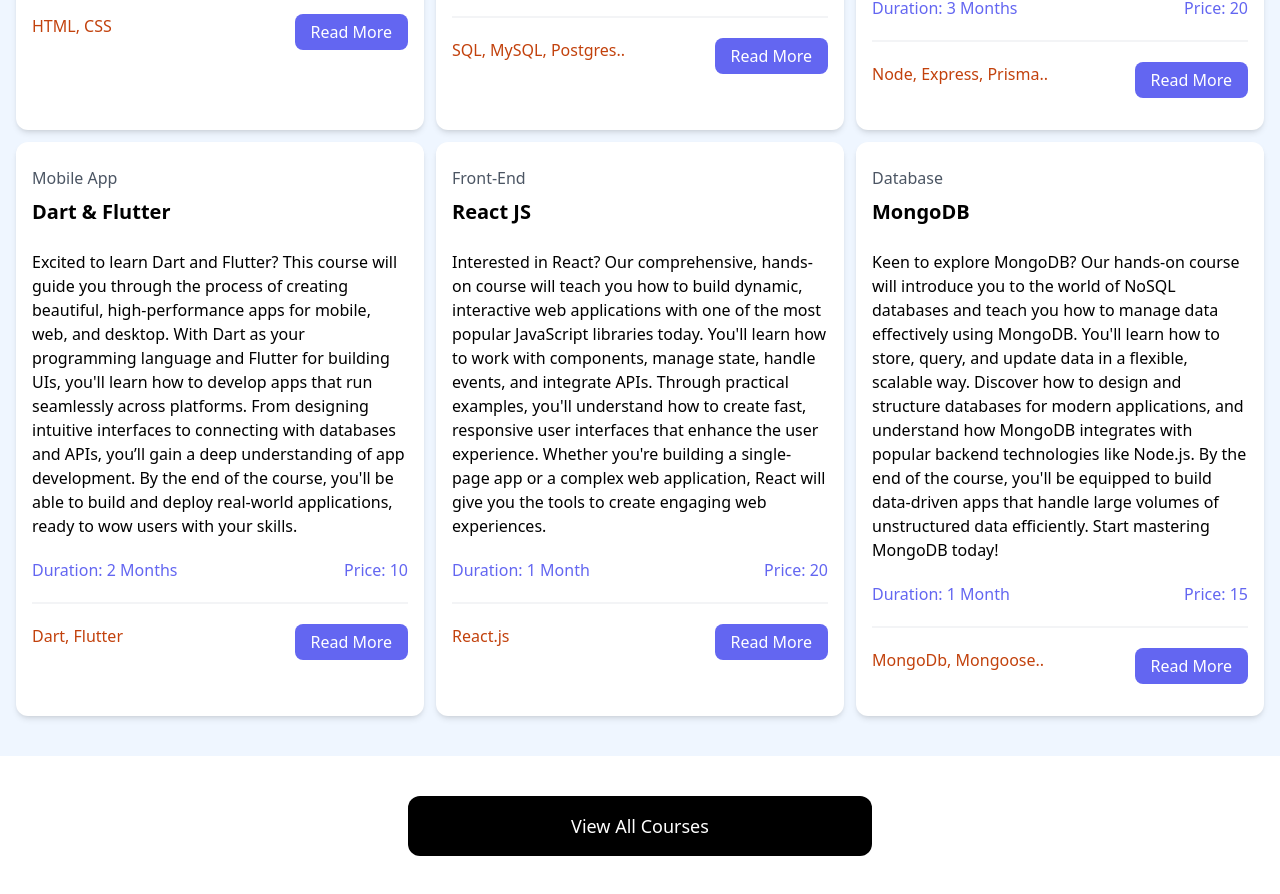
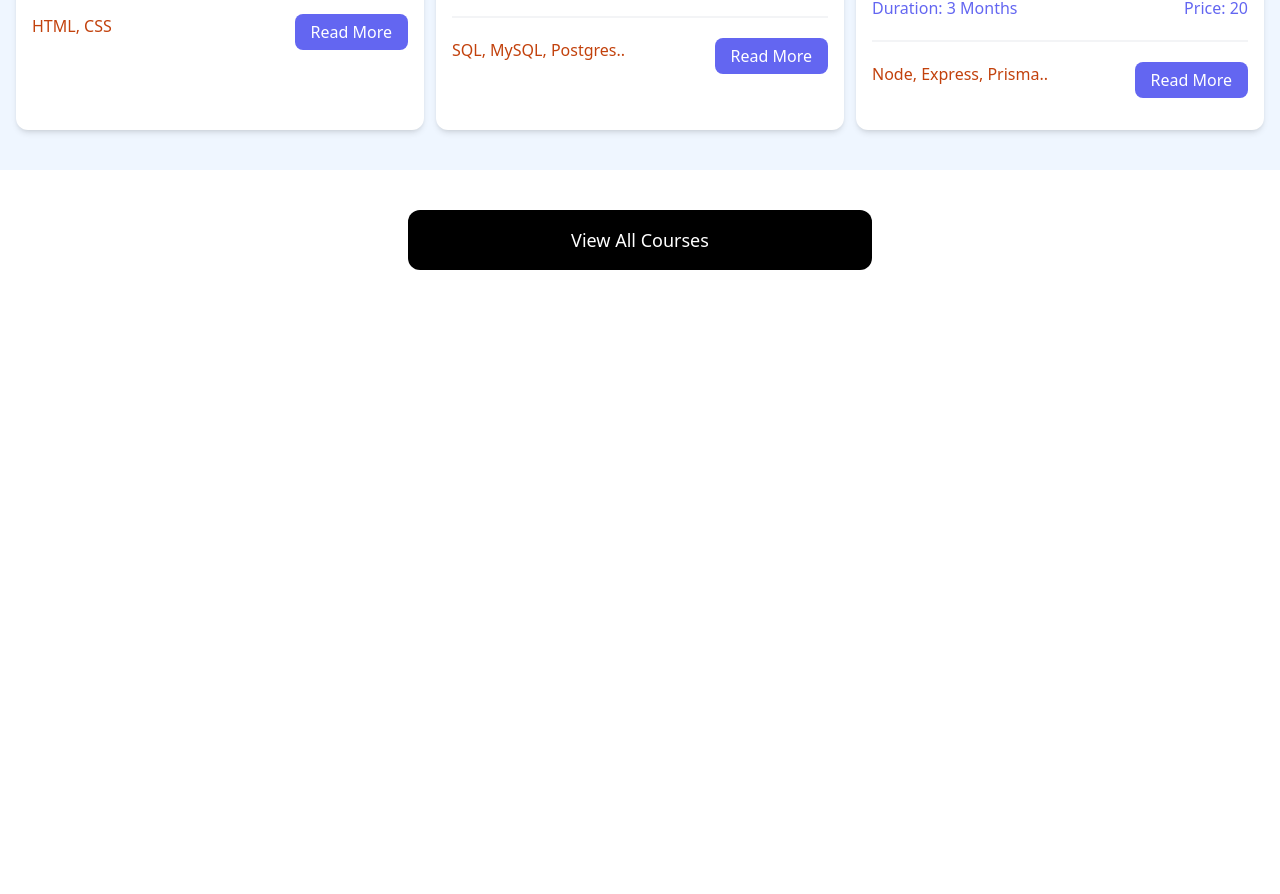
Before and after one commit to korodhsoaqoon/iftiinshe-react-app, a React (Vite) app: page / in a window 1280 px wide. Shown: the part 1049-1943 px from the top of the page. After the commit the page ends 1359 px from the top, so only its background shows below. Built offline with nearby package versions, Linux system fonts and the light colour scheme.

Commit message:
Limited to 3 Courses

```diff
--- a/src/App.jsx
+++ b/src/App.jsx
@@ -3,6 +3,7 @@ import NavBar from "./components/NavBar";
 import Hero from "./components/Hero";
 import HomeCards from "./components/HomeCards";
 import CourseListings from "./components/CourseListings";
+import ViewAllCourses from "./components/ViewAllCourses";
 const App = () => {
   return (
     <div>
@@ -10,15 +11,7 @@ const App = () => {
       <Hero />
       <HomeCards />
       <CourseListings />
-
-      <section className="mx-auto max-w-lg my-10 px-6">
-        <a
-          className="block bg-black text-white text-center text-lg py-4 px-6 rounded-xl hover:bg-gray-700"
-          href="courses.html"
-        >
-          View All Courses
-        </a>
-      </section>
+      <ViewAllCourses />
     </div>
   );
 };
--- a/src/components/CourseListings.jsx
+++ b/src/components/CourseListings.jsx
@@ -1,6 +1,7 @@
 import CourseListing from "./CourseListing";
 import courses from "../courses.json";
 const CourseListings = () => {
+  const recentCourses = courses.slice(0, 3);
   return (
     <>
       <section className="bg-blue-50 px-4 py-10">
@@ -10,7 +11,7 @@ const CourseListings = () => {
           </h1>
           {/* <!-- Courses grid --> */}
           <div className="grid grid-cols-1 md:grid-cols-3 gap-3">
-            {courses.map((course) => (
+            {recentCourses.map((course) => (
               <CourseListing course={course} key={course.id} />
             ))}
           </div>
--- /dev/null
+++ b/src/components/ViewAllCourses.jsx
@@ -0,0 +1,17 @@
+const ViewAllCourses = () => {
+  return (
+    <>
+      {" "}
+      <section className="mx-auto max-w-lg my-10 px-6">
+        <a
+          className="block bg-black text-white text-center text-lg py-4 px-6 rounded-xl hover:bg-gray-700"
+          href="courses.html"
+        >
+          View All Courses
+        </a>
+      </section>
+    </>
+  );
+};
+
+export default ViewAllCourses;
```
